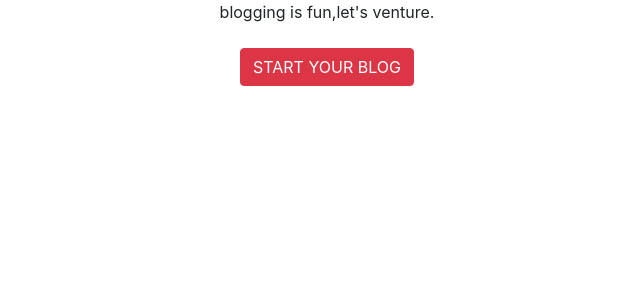
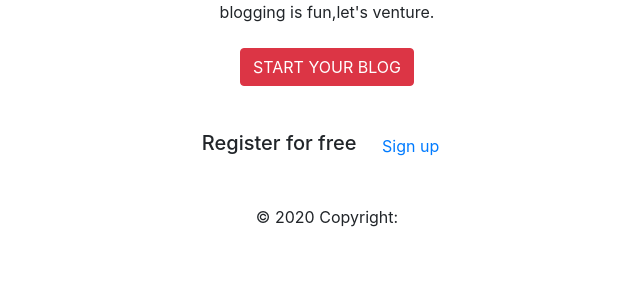
Before and after one commit to LincolnMoki/Rome231-Blogs, a Python web app: template app/templates/blog.html in a window 1280 px wide. Shown: the part 56-356 px from the top of the page, without its empty margins (313-953 px from the left). Run offline with Jinja, Linux system fonts and the light colour scheme; the template is opened without the code that fills it, so the values that code supplies are empty; some libraries are stand-ins or nearby versions.

Commit message:
add footer

```diff
--- a/app/templates/blog.html
+++ b/app/templates/blog.html
@@ -68,3 +68,28 @@
 
         </div>
       </main>
+
+<footer class="page-footer font-small unique-color-dark pt-4 bg-steel">
+
+<div class="container">
+    <ul class="list-unstyled list-inline text-center py-2">
+    <li class="list-inline-item">
+        <h5 class="mb-1">Register for free</h5>
+    </li>
+    <li class="list-inline-item">
+        <a href="#!" class="btn btn-outline-white btn-rounded">Sign up</a>
+    </li>
+    </ul>
+</div>
+
+
+<div class="footer-copyright text-center py-3">© 2020 Copyright:
+</div>
+
+
+</footer>
+<script src="https://code.jquery.com/jquery-3.2.1.slim.min.js" integrity="sha384-KJ3o2DKtIkvYIK3UENzmM7KCkRr/rE9/Qpg6aAZGJwFDMVNA/GpGFF93hXpG5KkN" crossorigin="anonymous"></script>
+<script src="https://cdnjs.cloudflare.com/ajax/libs/popper.js/1.12.9/umd/popper.min.js" integrity="sha384-ApNbgh9B+Y1QKtv3Rn7W3mgPxhU9K/ScQsAP7hUibX39j7fakFPskvXusvfa0b4Q" crossorigin="anonymous"></script>
+<script src="https://maxcdn.bootstrapcdn.com/bootstrap/4.0.0/js/bootstrap.min.js" integrity="sha384-JZR6Spejh4U02d8jOt6vLEHfe/JQGiRRSQQxSfFWpi1MquVdAyjUar5+76PVCmYl" crossorigin="anonymous"></script>
+</body>
+</html>
```
